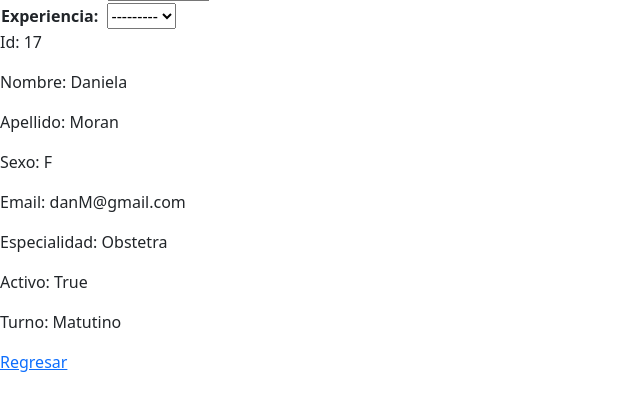
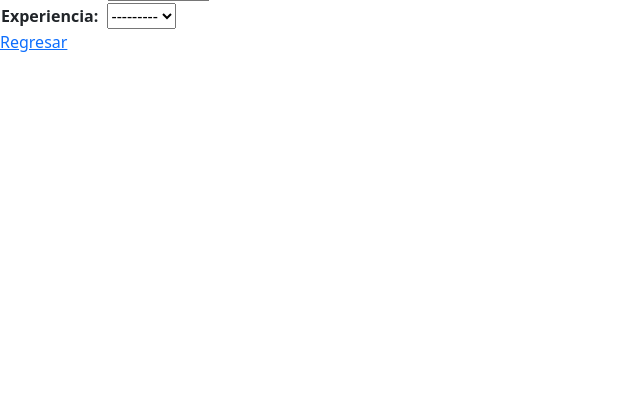
Before and after one commit to Natasha123098/Taller_Proyecto, a Django app: template sap/Doctores/templates/Ver_Doctor.html in a window 1280 px wide. Shown: the part 264-675 px from the top of the page, without its empty margins (0-640 px from the left). Run offline with Django 4.2, Linux system fonts and the light colour scheme; the template is opened without the code that fills it: values that come from a table or form of the project are taken from there, others are empty; data comes from the database, SQL or seed files in the repository.

Commit message:
Modificar

```diff
--- a/sap/Doctores/templates/Ver_Doctor.html
+++ b/sap/Doctores/templates/Ver_Doctor.html
@@ -21,17 +21,6 @@
 </div>
 
 <div>
-    <p>Id: {{Doctor.id}}</p>
-    <p>Nombre: {{Doctor.nombre}}</p>
-    <p>Apellido: {{Doctor.apellido}}</p>
-    <p>Sexo: {{Doctor.sexo}}</p>
-    <p>Email: {{Doctor.email}}</p>
-    <p>Especialidad: {{Doctor.especialidad}}</p>
-    <p>Activo: {{Doctor.activo}}</p>
-    <p>Turno: {{Doctor.turno}}</p>
-</div>
-
-<div>
      <a href="{%url 'inicio' %}">Regresar</a>
 </div>
 </body>
```
Also changed, not shown: sap/Doctores/views.py (+8 -1 lines).
